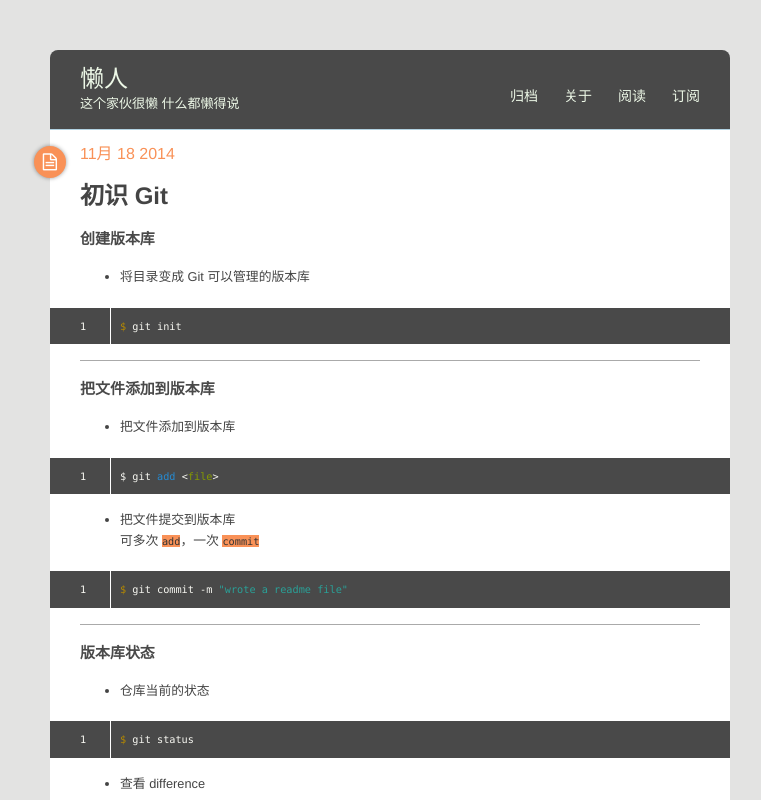
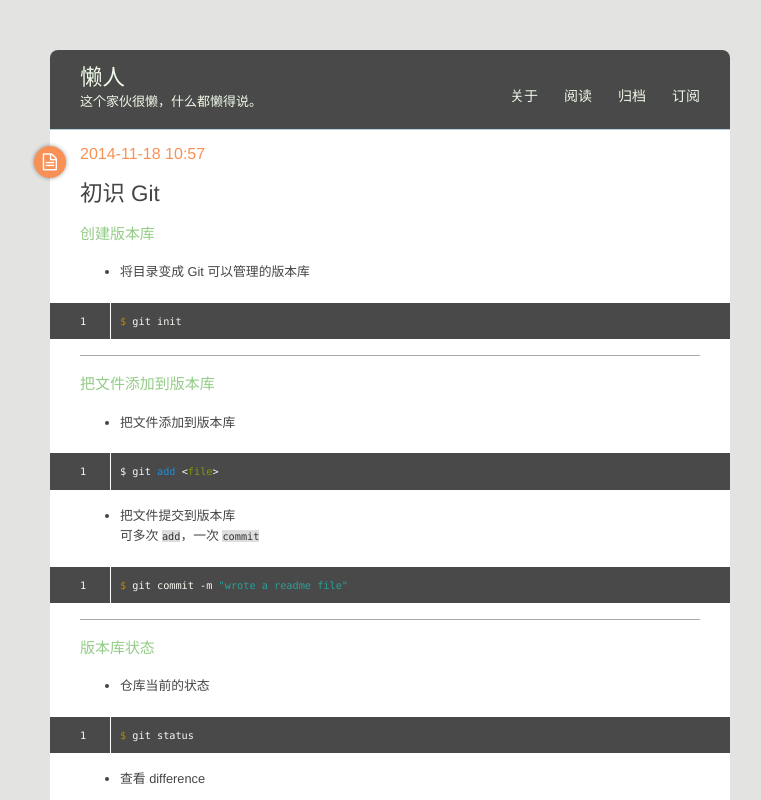
Before and after one commit to telentqq/telentqq.github.io, a plain HTML site: page 2014/11/18/初识-Git/index.html in a window 1280 px wide. Shown: the top 800 px of the page, without its empty margins (250-1011 px from the left). Drawn offline with nearby package versions, Linux system fonts and the light colour scheme.

Commit message:
Site updated: 2014-11-18 20:00:40

```diff
--- a/2014/11/18/初识-Git/index.html
+++ b/2014/11/18/初识-Git/index.html
@@ -141,16 +141,16 @@
     <header id="header">
   <div class="title">
     <h1><a href="/">懒人</a></h1>
-    <p><a href="/">这个家伙很懒 什么都懒得说</a></p>
+    <p><a href="/">这个家伙很懒，什么都懒得说。</a></p>
   </div>
   <nav class="nav">
     <ul>
 
-        <li><a href="/archives">归档</a></li>
-
         <li><a href="/about">关于</a></li>
 
         <li><a href="/reading">阅读</a></li>
+
+        <li><a href="/archives">归档</a></li>
 
         <li><a href="/atom.xml">订阅</a></li>
 
@@ -166,7 +166,7 @@
       <div class="icon"></div>
       <a href="/2014/11/18/初识-Git/">
   <time datetime="2014-11-18T02:57:35.000Z">
-    11月 18 2014
+    2014-11-18 10:57
   </time>
 </a>
 
--- a/css/style.css
+++ b/css/style.css
@@ -82,7 +82,7 @@ strong {
 #header h1 {
   margin: 0;
   padding: 0;
-  font-size: 1.5em;
+  font-size: 1.4em;
   font-weight: normal;
   line-height: 1.2;
 }
@@ -254,14 +254,14 @@ article header time {
   line-height: 1;
 }
 article header .title {
-  font-size: 1.5em;
-  font-weight: bold;
+  font-size: 1.4em;
+  font-weight: normal;
   line-height: 1.2;
   margin: 50;
   padding: 0;
 }
 article header .title a {
-  color: #494949;
+  color: #444;
 }
 article header .title a:hover {
   color: #f99157;
@@ -277,7 +277,8 @@ article .entry h3,
 article .entry h4,
 article .entry h5,
 article .entry h6 {
-  color: #222;
+  font-weight: normal;
+  color: #494949;
   padding: 0;
   margin: 0 0 20px;
   line-height: 1.2;
@@ -299,16 +300,16 @@ article .entry h3 {
   line-height: 1.1;
 }
 article .entry h1 {
-  font-size: 1.75em;
+  font-size: 1.1em;
 }
 article .entry h2 {
-  color: #494949;
+  color: #ccc;
 }
 article .entry h3,
 article .entry h4,
 article .entry h5,
 article .entry h6 {
-  color: #494949;
+  color: #94cc87;
 }
 article .entry blockquote {
   margin: 0 -30px 20px;
@@ -360,7 +361,7 @@ article .entry code,
 article .entry pre {
   font-family: Monaco, Bitstream Vera Sans Mono, Lucida Console, Terminal;
   color: #333;
-  background: #f99157;
+  background: #ddd;
   padding: 1;
   font-size: 0.8em;
   overflow-x: scroll;
@@ -543,13 +544,12 @@ article footer .tags:before {
   margin: 20px auto 0;
   padding: 20px 0 0;
   font-size: 0.875em;
-  color: #ccc;
+  color: #494949;
   overflow: hidden;
   text-align: center;
 }
 #footer a {
-  color: #fff;
-  font-style: italic;
+  color: #f99157;
 }
 @media screen and (max-width: 740px) {
   body {
```
Also changed, not shown: 2014/11/18/hello-world/index.html (+4 -4 lines), archives/2014/11/index.html (+3 -3 lines), archives/2014/index.html (+3 -3 lines), archives/index.html (+3 -3 lines), index.html (+5 -5 lines), tags/Git/index.html (+3 -3 lines).
